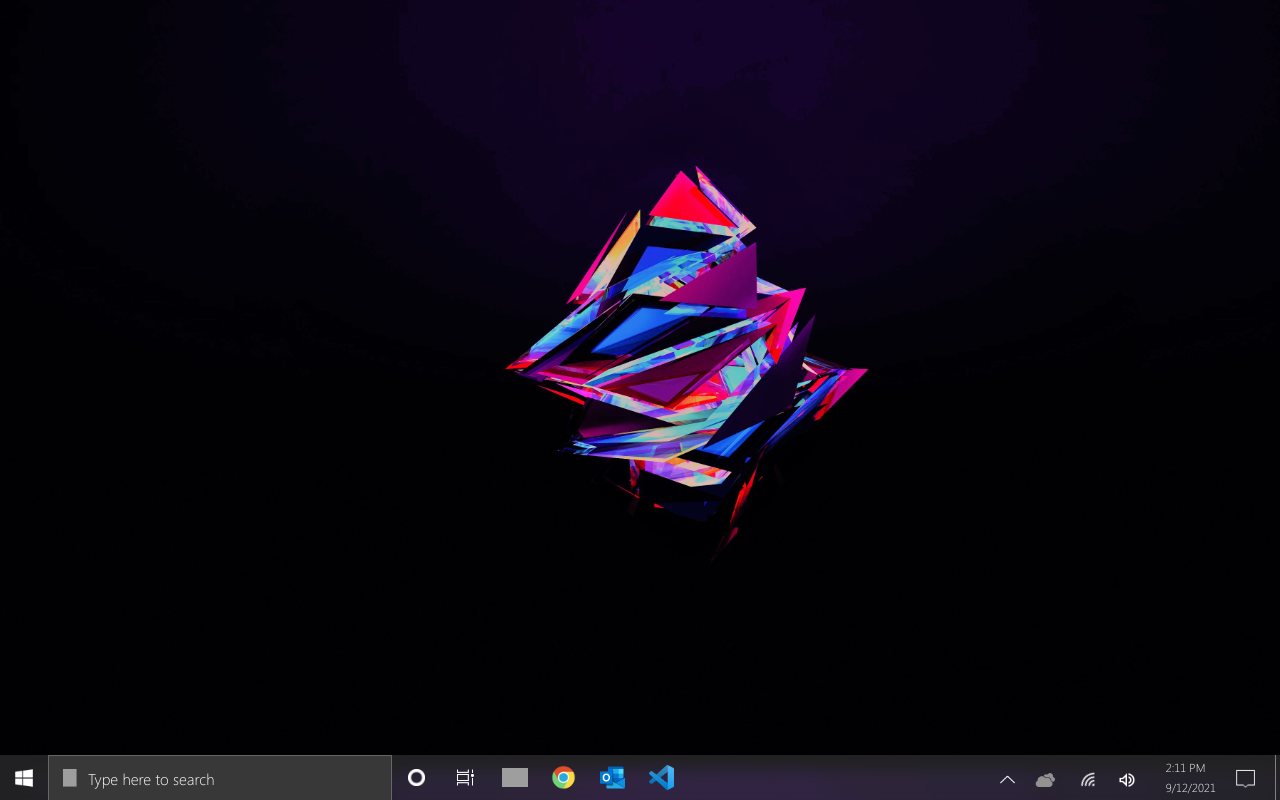
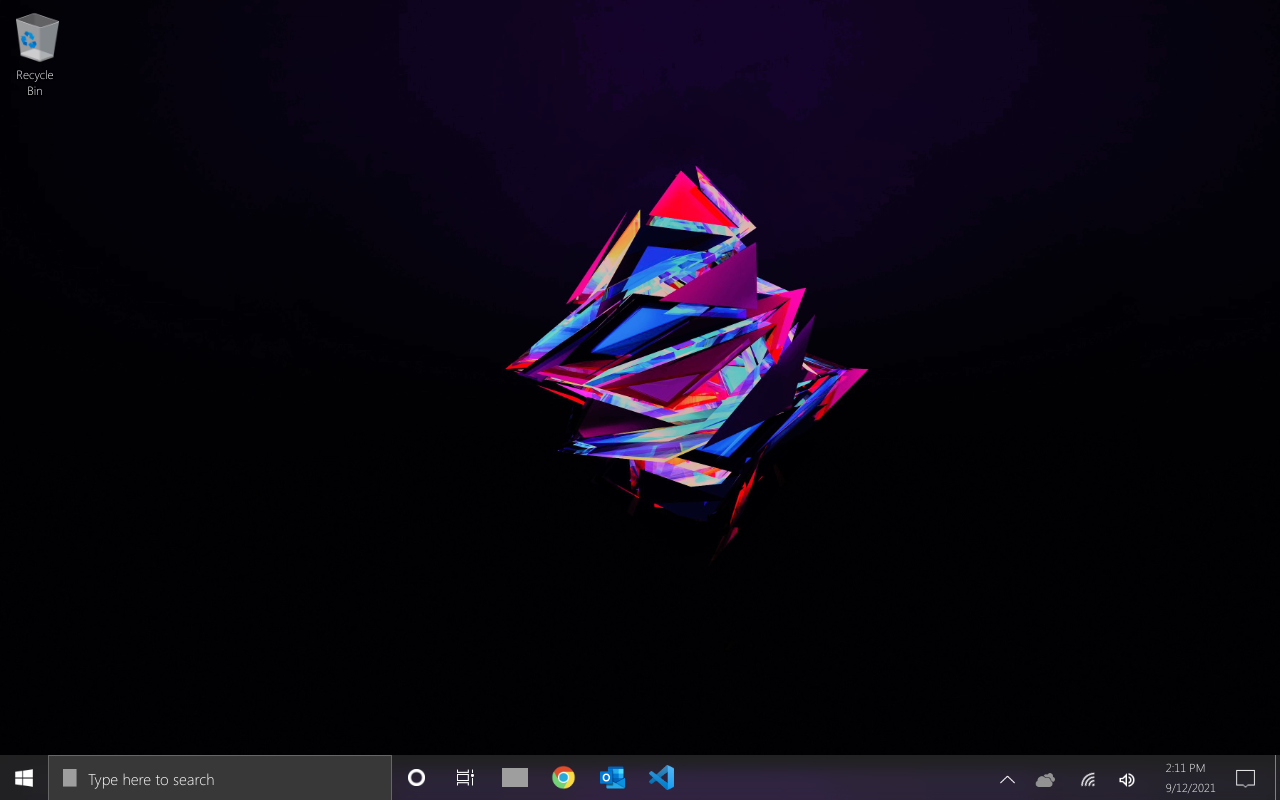
Before and after one commit to Ara-O/Windows10-mock, a Vue app: page /homescreen in a window 1280 px wide. Shown: the top 800 px of the page. Built offline with nearby package versions, Linux system fonts and the light colour scheme; grey boxes are pictures that could not be loaded.

Commit message:
Made draggable icon

```diff
--- a/package.json
+++ b/package.json
@@ -8,7 +8,10 @@
     "lint": "vue-cli-service lint"
   },
   "dependencies": {
+    "@interactjs/actions": "^1.10.11",
+    "@interactjs/interact": "^1.10.11",
     "core-js": "^3.6.5",
+    "interactjs": "^1.10.11",
     "vue": "^3.0.0",
     "vue-router": "^4.0.0-0"
   },
--- a/src/styles/homescreen.css
+++ b/src/styles/homescreen.css
@@ -53,7 +53,7 @@ img.windowsicon {
 }
 
 .searchinput:hover {
-  border: solid 3px rgb(107, 107, 107);
+  box-shadow: inset 0px 0px 0px 2px rgb(107 107 107);
   background: #4b4b4b;
 }
 
@@ -115,3 +115,28 @@ img.search {
 .removeall {
   border-left: 1px solid gray;
 }
+
+/* ------ */
+.homescreenicon {
+  width: 50px;
+  color: white;
+  display: flex;
+  justify-content: center;
+  touch-action: none;
+  user-select: none;
+  flex-direction: column;
+  margin: 10px;
+}
+
+.homescreenicon img {
+  width: 55px;
+}
+.homescreenicon h5 {
+  font-family: "Segoe Ui Light";
+  font-weight: 100;
+  text-align: center;
+  margin-top: 1px;
+  font-size: 12px;
+  margin-bottom: 2px;
+  text-shadow: 0px 0px 2px black;
+}
--- a/src/views/homescreen.vue
+++ b/src/views/homescreen.vue
@@ -1,5 +1,9 @@
 <template>
   <main>
+    <div class="homescreenicon">
+      <img src="@/assets/appicons/trashicon.png" alt="Trashicon" />
+      <h5>Recycle Bin</h5>
+    </div>
     <footer>
       <div class="windowsicondiv">
         <img :src="windowsicon" alt="Windows Icon" class="windowsicon" />
@@ -16,7 +20,7 @@
       />
       <!-- APP ICON SECTION -->
       <div class="appsicon">
-        <div class="icon" >
+        <div class="icon">
           <img
             src="../assets/appicons/cortanaicon.png"
             alt="Cortana logo"
@@ -118,6 +122,7 @@
 <style scoped src="@/styles/homescreen.css"></style>
 
 <script>
+import interact from "interactjs";
 export default {
   data() {
     return {
@@ -126,6 +131,48 @@ export default {
   },
 
   mounted() {
+    // var element = document.querySelector(".homescreenicon");
+    // var x = 0;
+    // var y = 0;
+
+    // interact(element)
+    //   .draggable({
+    //     modifiers: [
+    //       interact.modifiers.snap({
+    //         targets: [interact.snappers.grid({ x: 60, y: 60 })],
+    //         range: Infinity,
+    //         relativePoints: [{ x: 0, y: 0 }],
+    //       }),
+    //       interact.modifiers.restrict({
+    //         restriction: element.parentNode,
+    //         elementRect: { top: 0, left: 0, bottom: 1, right: 1 },
+    //         endOnly: true,
+    //       }),
+    //     ],
+    //     inertia: true,
+    //   })
+    //   .on("dragmove", function (event) {
+    //     x += event.dx;
+    //     y += event.dy;
+
+    //     event.target.style.transform = "translate(" + x + "px, " + y + "px)";
+    //   });
+    const position = { x: 0, y: 0 };
+
+    interact(".homescreenicon").draggable({
+      listeners: {
+        start(event) {
+          console.log(event.type, event.target);
+        },
+        move(event) {
+          position.x += event.dx;
+          position.y += event.dy;
+
+          event.target.style.transform = `translate(${position.x}px, ${position.y}px)`;
+        },
+      },
+    });
+    //---------------
     document
       .querySelector(".windowsicondiv")
       .addEventListener("mouseover", function () {
@@ -160,8 +207,6 @@ export default {
         element.closest(".icon").style.background = "transparent";
       });
     });
-
-
   },
 };
 </script>
```
Also changed, not shown: src/assets/appicons/trashicon.png (added), 1 other file (tests, documents, lock files or other folders).
